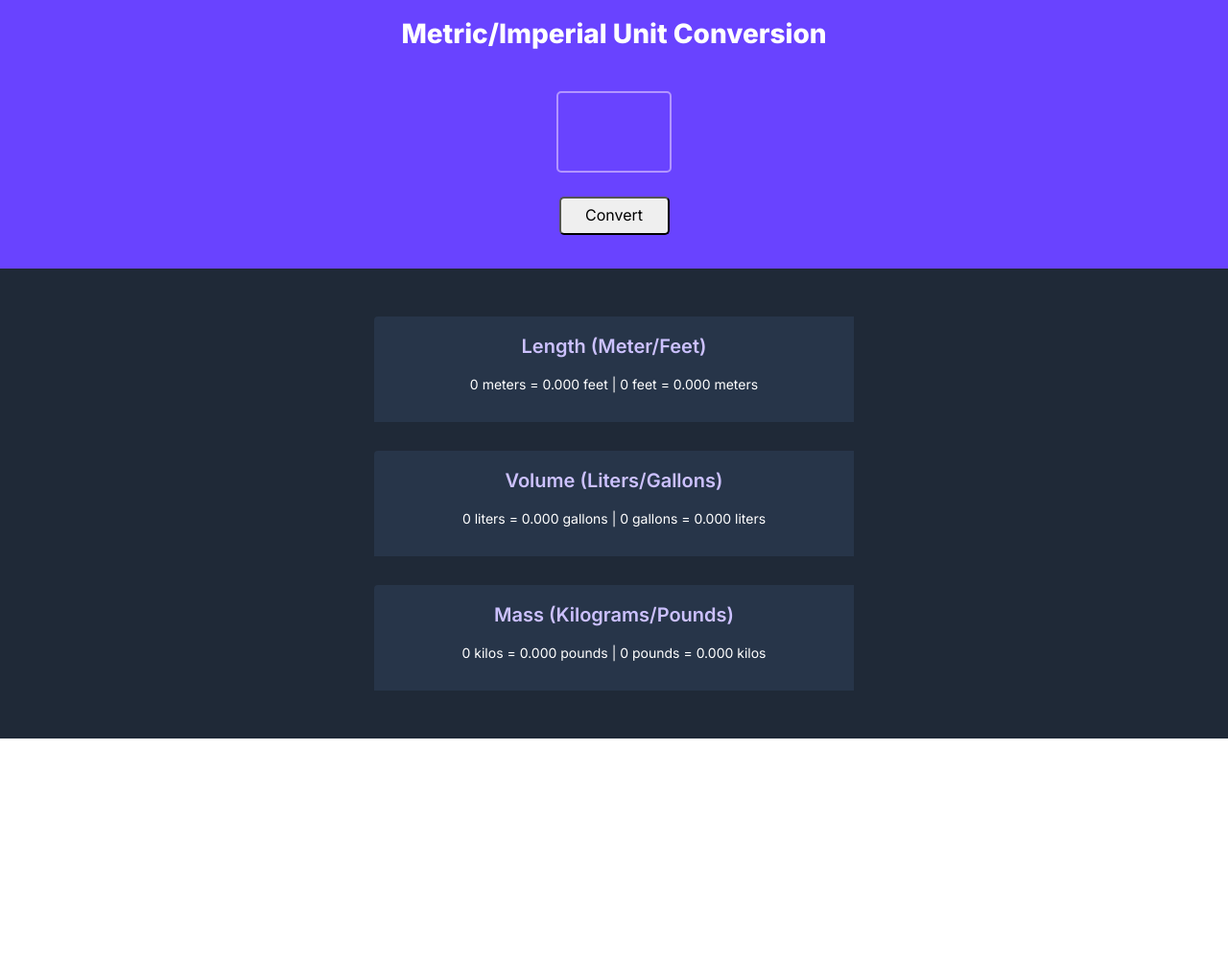
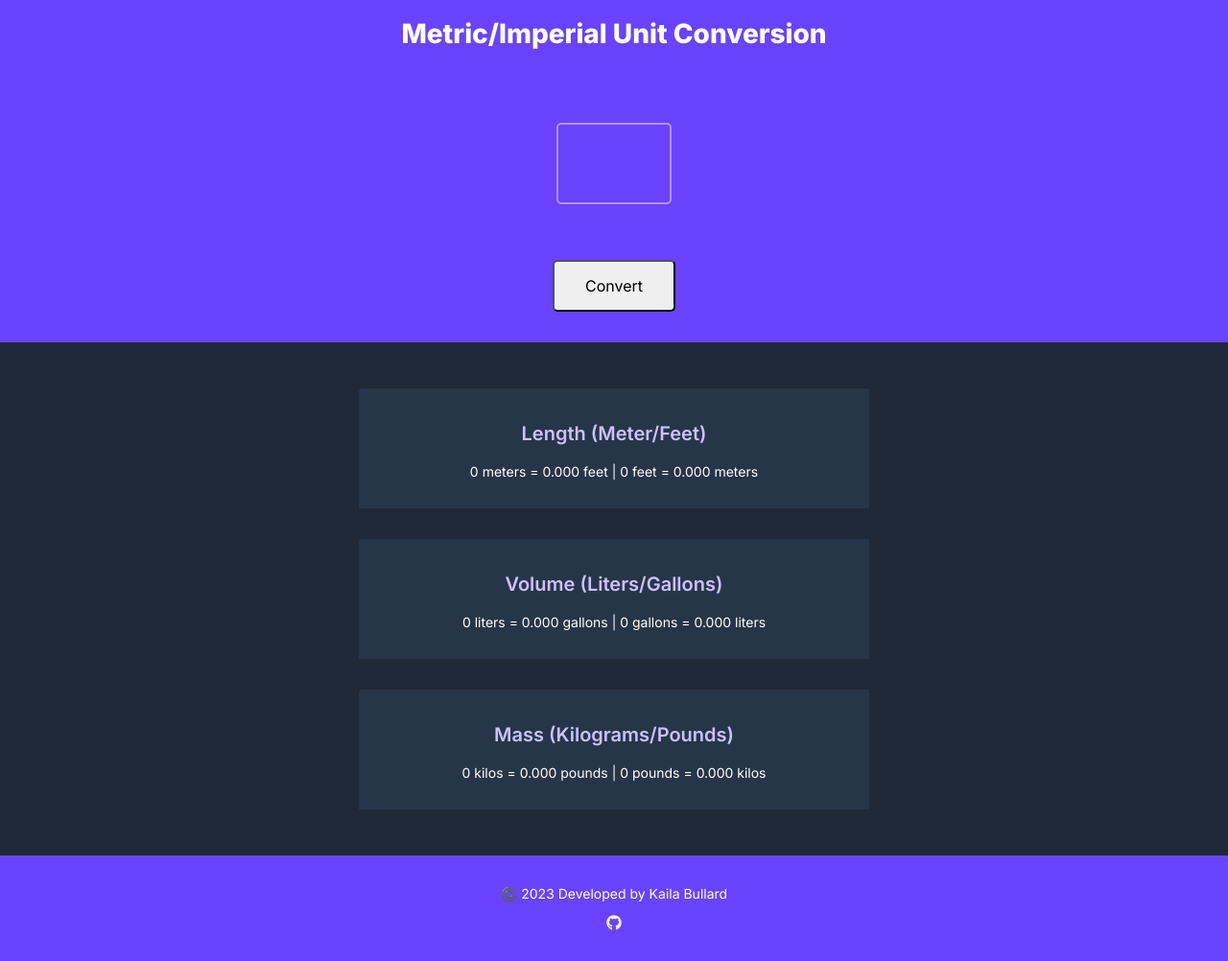
Before and after one commit to napqueenkaila/unit-converter, a plain HTML site: page index.html in a window 1280 px wide. Shown: the whole page at 96% size. Before the commit the page ends 800 px from the top, so only its background shows below. Drawn offline with nearby package versions, Linux system fonts and the light colour scheme.

Commit message:
update/finishing touches

```diff
--- a/index.css
+++ b/index.css
@@ -5,7 +5,7 @@ body {
     box-sizing: border-box;
 }
 
-#container-1{
+.input-container{
     background: #6943FF;
     color: #ffffff;
     font-weight:800;
@@ -14,8 +14,8 @@ body {
     align-items:center;
 }
 
-h1{
-    font-size:28px;
+.title{
+    font-size:1.75rem;
 }
 
 input{
@@ -25,47 +25,60 @@ input{
     border-radius:5px;
     text-align:center;
     font-family: 'Inter', sans-serif;
-    font-size:58px;
+    font-size:3.625rem;
     font-weight:800;
     color:#ffffff;
     background:#6943FF;
-    margin:25px;
+    margin:1em;
 }
 
 button{
-    width:115px;
-    height:40px;
-    font-size:16px;
+    padding: 1em 2em;
+    font-size:1rem;
     font-weight:500;
     border-radius:5px;
-    margin-bottom:35px;
+    margin-bottom:2em;
 }
 
-#container-2{
+.output-container{
     background:#1F2937;
     display:flex;
     flex-direction:column;
     align-items:center;
-    padding:35px;
+    padding:2em;
 }
 
 .cards{
     background:#273549;
-    width:500px;
-    height:110px;
+    width:100%;
+    max-width: 500px;
     border-radius:4px 0px 0px 0px;
-    box-sizing:border-box;
-    margin:15px;
-    padding:
+    margin:1em;
+    padding: 1em;
 }
 
 h3{
     color:#CCC1FF;
-    font-size:20px;
+    font-size:1.25rem;
     font-weight:600;
 }
 
 p{
     color:#ffffff;
-    font-size:14px;
+    font-size:0.875rem;
 }
+
+footer{
+    background: #6943FF;
+    color: whitesmoke;
+    font-size: 1rem;
+    padding: 2em;
+}
+
+footer p{
+    margin-top: 0;
+}
+
+footer a{
+    color: whitesmoke;
+}
--- a/index.html
+++ b/index.html
@@ -1,19 +1,28 @@
 <html>
-    <head><link rel="stylesheet" href="https://cdnjs.cloudflare.com/ajax/libs/normalize/8.0.1/normalize.css">
+    <head lang="en">
+        <!-- STYLESHEETS -->
+        <link rel="stylesheet" href="https://cdnjs.cloudflare.com/ajax/libs/normalize/8.0.1/normalize.css">
         <link rel="stylesheet" href="index.css">
+        <!-- GOOGLE FONTS -->
         <link rel="preconnect" href="https://fonts.googleapis.com">
         <link rel="preconnect" href="https://fonts.gstatic.com" crossorigin>
         <link href="https://fonts.googleapis.com/css2?family=Inter:wght@400;600;800&display=swap" rel="stylesheet">
+        <!-- FONT AWESOME -->
+        <script src="https://kit.fontawesome.com/7c85686bf5.js" crossorigin="anonymous"></script>
+        <!-- TITLE & META -->
+        <title>Unit Converter | Kaila Bullard - dev</title>
+        <meta charset="UTF-8">
+        <meta name="viewport" content="width=device-width, initial-scale=1.0">
     </head>
     <body>
         <!-- header/input -->
-        <div id="container-1">
-            <h1>Metric/Imperial Unit Conversion</h1>
+        <div class="input-container">
+            <h1 class="title">Metric/Imperial Unit Conversion</h1>
             <input id="input-el">
             <button id="btn-el">Convert</button>
         </div>
         <!-- conversions/output -->
-        <div id="container-2">
+        <div class="output-container">
             <div class="cards">
                 <h3>Length (Meter/Feet)</h3>
                 <p id="length-el">0 meters = 0.000 feet | 0 feet = 0.000 meters</p>
@@ -27,6 +36,12 @@
                 <p id="mass-el">0 kilos = 0.000 pounds | 0 pounds = 0.000 kilos
             </div>
         </div>
+        <footer>
+            <p>©️ 2023 Developed by Kaila Bullard</p>
+            <a href="https://github.com/napqueenkaila">
+                <i class="fa-brands fa-github"></i>
+            </a>
+        </footer>
         <script src="index.js"></script>
     </body>
 </html>
```
